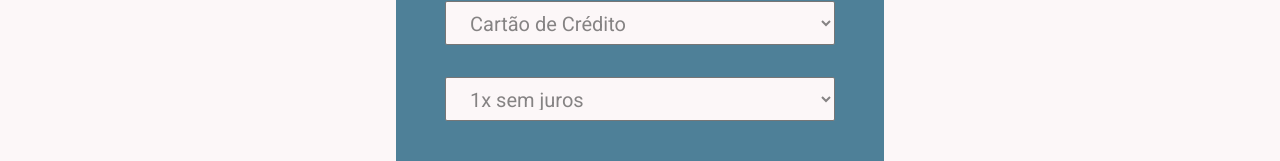
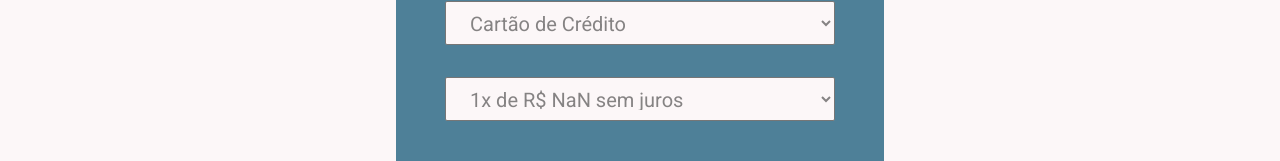
Before and after one commit to berthrage/PijamINha-INJunior25.1, a React (Vite) app: page /pay in a window 1280 px wide. Shown: the part 295-456 px from the top of the page. Built offline with nearby package versions, Linux system fonts and the light colour scheme; a web font is replaced by a local one; what axios-mock-adapter would draw is missing.

Commit message:
feat: Valor no crédito e pix aparecendo.

```diff
--- a/src/components/Payment/index.tsx
+++ b/src/components/Payment/index.tsx
@@ -8,9 +8,10 @@ import { FaLessThan } from 'react-icons/fa';
 interface PaymentProps {
     onSubmit: () => void; // Função para enviar o pagamento
     onBack: () => void; // Função para voltar ao modal de dados
+    totalAmount: number; // Valor total do carrinho
 }
 
-const Payment: React.FC<PaymentProps> = ({ onSubmit, onBack }) => {
+const Payment: React.FC<PaymentProps> = ({ onSubmit, onBack, totalAmount }) => {
     const [paymentMethod, setPaymentMethod] = useState<'creditCard' | 'pix'>('creditCard');
     const [cardNumber, setCardNumber] = useState('');
     const [installments, setInstallments] = useState('1');
@@ -21,6 +22,11 @@ const Payment: React.FC<PaymentProps> = ({ onSubmit, onBack }) => {
             return;
         }
         onSubmit();
+    };
+
+    // Calcula o valor das parcelas
+    const calculateInstallmentValue = (installments: number) => {
+        return (totalAmount / installments).toFixed(2);
     };
 
     return (
@@ -40,13 +46,14 @@ const Payment: React.FC<PaymentProps> = ({ onSubmit, onBack }) => {
                 {paymentMethod === 'creditCard' && (
                     <>
                         <div className={styles.formGroup}>
-                            <select className={styles.selectPayment}
+                            <select
+                                className={styles.selectPayment}
                                 value={installments}
                                 onChange={(e) => setInstallments(e.target.value)}
                             >
                                 {[1, 2, 3, 4, 5, 6].map((num) => (
                                     <option key={num} value={num.toString()}>
-                                        {num}x sem juros
+                                        {num}x de R$ {calculateInstallmentValue(num)} sem juros
                                     </option>
                                 ))}
                             </select>
@@ -63,6 +70,13 @@ const Payment: React.FC<PaymentProps> = ({ onSubmit, onBack }) => {
                     </>
                 )}
 
+                {paymentMethod === 'pix' && (
+                    <div className={styles.formGroup}>
+                        <p>Você terá 15% de desconto ao pagar com PIX.</p>
+                        <p>Valor total com desconto: <strong>R$ {(totalAmount * 0.85).toFixed(2)}</strong></p>
+                    </div>
+                )}
+
                 <div id={styles.containerbuttonPayment}>
                     <Button id={styles.buttonPayment} onClick={onBack}>
                         <FaLessThan size={20} /> Voltar
--- a/src/components/Payment/styles.module.css
+++ b/src/components/Payment/styles.module.css
@@ -26,7 +26,7 @@
     width: 11rem;
     height: 3rem;
 }
-.selectPayment{
+.selectPayment {
         width: 390px;
         height: 44px;
         border-radius: 2px;
@@ -57,3 +57,15 @@
     line-height: normal;
     letter-spacing: 1px;
 }
+.formGroup{
+    font-family: var(--font-roboto);
+    color: white;
+    font-size: 1rem;
+    text-align: center;
+}
+.formGroup strong{
+    font-style: italic;
+    font-size: 1.1rem;
+    color: gold;
+
+}
--- a/src/pages/Cart/index.tsx
+++ b/src/pages/Cart/index.tsx
@@ -133,7 +133,7 @@ const Cart: React.FC = () => {
             {/* Modal de Pagamento */}
             {showPaymentModal && (
                 <div className={styles.modalOverlay}>
-                    <Payment onSubmit={handlePaymentSubmit} onBack={handleBackToData} />
+                    <Payment onSubmit={handlePaymentSubmit} onBack={handleBackToData} totalAmount={cartItems.reduce((total, item) => total + item.price * item.selectedQuantity, 0)}/>
                 </div>
             )}
 
```
